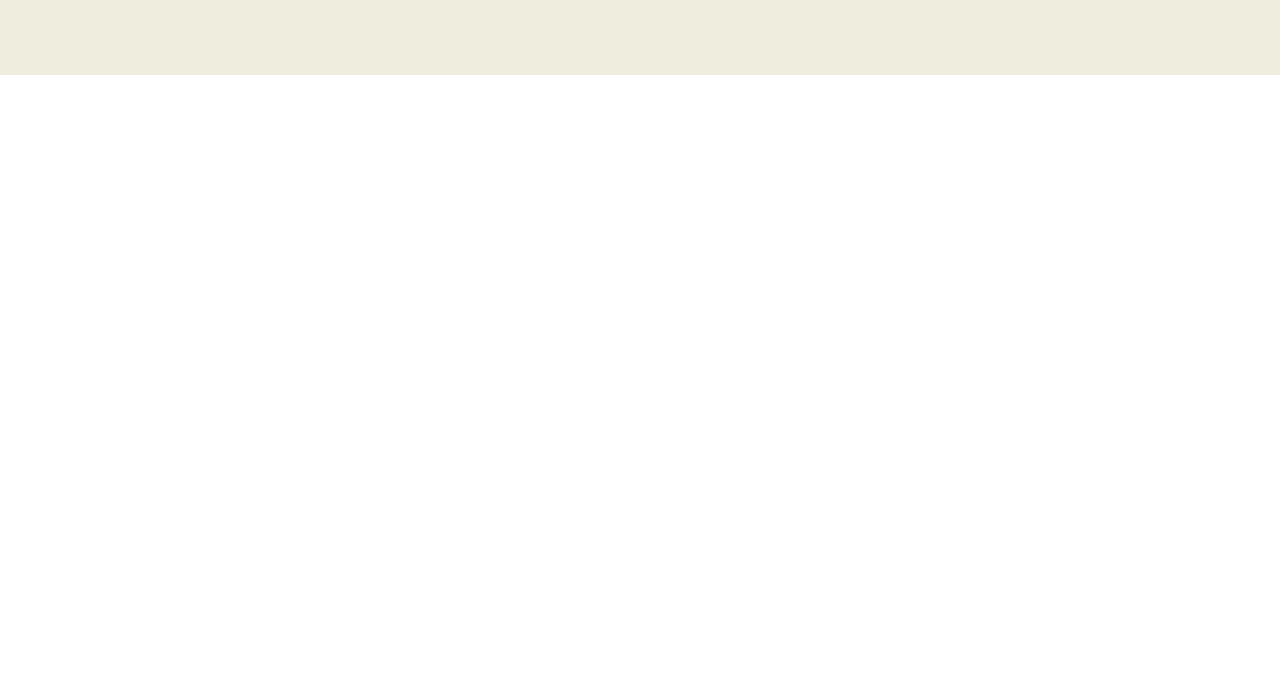
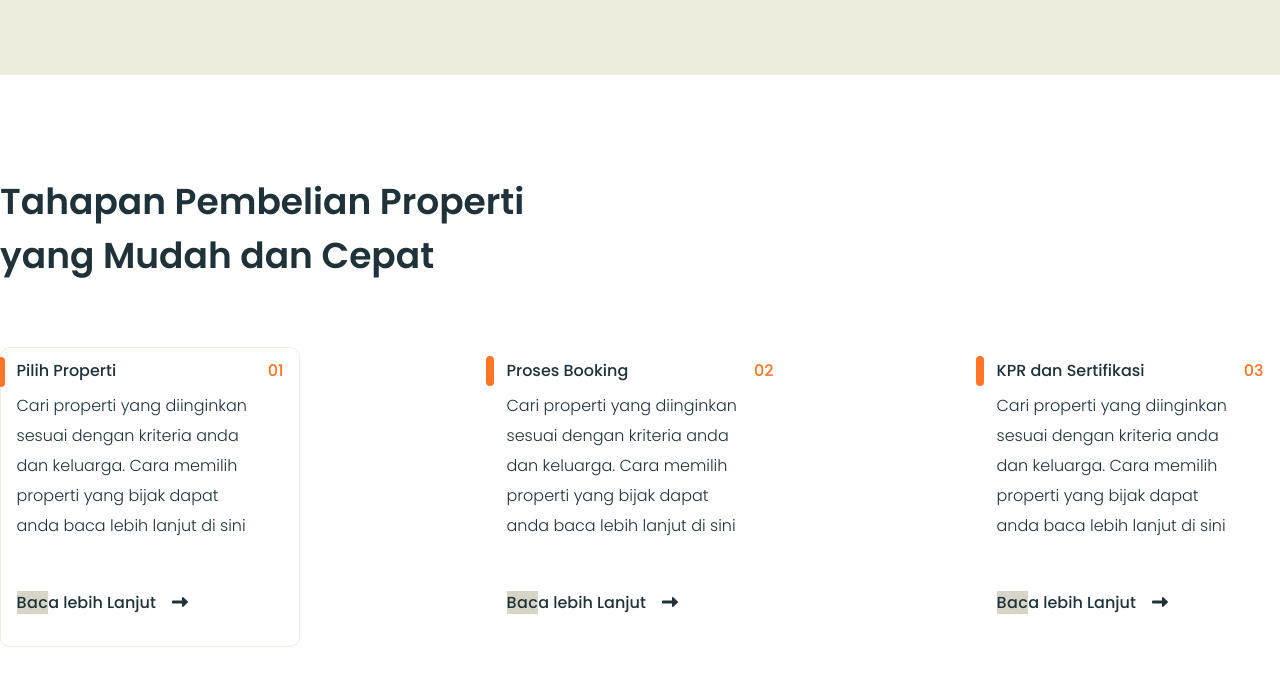
Before and after one commit to M45Hasan/RealState-tailwind-project, a plain HTML site: page index.html in a window 1280 px wide. Shown: the part 755-1440 px from the top of the page. Before the commit the page ends 830 px from the top, so only its background shows below. Drawn offline with nearby package versions, Linux system fonts and the light colour scheme.

Commit message:
2ndPart__done

```diff
--- a/index.html
+++ b/index.html
@@ -151,6 +151,126 @@
     </section>
     <!--first end-->
 
+    <!--2nd star-->
+    <section class="bg-bag1">
+      <div class="container mx-auto">
+        <div class="h-[672px]">
+          <h2
+            class="font-semibold font-pop text-tx1 text-[36px] leading-[54px] w-[533px] pt-[100px]"
+          >
+            Tahapan Pembelian Properti yang Mudah dan Cepat
+          </h2>
+          <div class="flex justify-between h-[300px] mt-[64px]">
+            <div
+              class="w-[300px] rounded-[10px] border-[1px] border-bo flex justify-center items-center relative"
+            >
+              <div
+                class="h-[30px] w-[8px] bg-pls rounded-[5px] absolute top-[9px] left-[-4.5px]"
+              ></div>
+              <div class="w-[267px] h-[276px] relative">
+                <h3
+                  class="font-medium font-pop text-tx1 text-[16px] leading-[24px]"
+                >
+                  Pilih Properti
+                </h3>
 
+                <h3
+                  class="absolute top-0 right-0 font-pop font-medium text-[16px] leading-[24px] text-pls"
+                >
+                  01
+                </h3>
+
+                <p
+                  class="font-light font-pop text-tx1 text-[16px] leading-[30px] w-[233px] pt-[8px]"
+                >
+                  Cari properti yang diinginkan sesuai dengan kriteria anda dan
+                  keluarga. Cara memilih properti yang bijak dapat anda baca
+                  lebih lanjut di sini
+                </p>
+
+                <h3
+                  class="font-medium font-pop text-tx1 text-[16px] leading-[24px] pt-[50px]"
+                >
+                  <span class="bg-sr w-[40px] h-[30px] tracking-wide">Bac</span
+                  >a lebih Lanjut <i class="fa-solid fa-right-long pl-3"></i>
+                </h3>
+              </div>
+            </div>
+
+            <div
+              class="w-[300px]  flex justify-center items-center relative"
+            >
+              <div
+                class="h-[30px] w-[8px] bg-pls rounded-[5px] absolute top-[9px] left-[-4.5px]"
+              ></div>
+              <div class="w-[267px] h-[276px] relative">
+                <h3
+                  class="font-medium font-pop text-tx1 text-[16px] leading-[24px]"
+                >
+                  Proses Booking
+                </h3>
+
+                <h3
+                  class="absolute top-0 right-0 font-pop font-medium text-[16px] leading-[24px] text-pls"
+                >
+                  02
+                </h3>
+
+                <p
+                  class="font-light font-pop text-tx1 text-[16px] leading-[30px] w-[233px] pt-[8px]"
+                >
+                  Cari properti yang diinginkan sesuai dengan kriteria anda dan
+                  keluarga. Cara memilih properti yang bijak dapat anda baca
+                  lebih lanjut di sini
+                </p>
+
+                <h3
+                  class="font-medium font-pop text-tx1 text-[16px] leading-[24px] pt-[50px]"
+                >
+                  <span class="bg-sr w-[40px] h-[30px] tracking-wide">Bac</span
+                  >a lebih Lanjut <i class="fa-solid fa-right-long pl-3"></i>
+                </h3>
+              </div>
+            </div>
+            <div
+              class="w-[300px] flex justify-center items-center relative"
+            >
+              <div
+                class="h-[30px] w-[8px] bg-pls rounded-[5px] absolute top-[9px] left-[-4.5px]"
+              ></div>
+              <div class="w-[267px] h-[276px] relative">
+                <h3
+                  class="font-medium font-pop text-tx1 text-[16px] leading-[24px]"
+                >
+                  KPR dan Sertifikasi
+                </h3>
+
+                <h3
+                  class="absolute top-0 right-0 font-pop font-medium text-[16px] leading-[24px] text-pls"
+                >
+                  03
+                </h3>
+
+                <p
+                  class="font-light font-pop text-tx1 text-[16px] leading-[30px] w-[233px] pt-[8px]"
+                >
+                  Cari properti yang diinginkan sesuai dengan kriteria anda dan
+                  keluarga. Cara memilih properti yang bijak dapat anda baca
+                  lebih lanjut di sini
+                </p>
+
+                <h3
+                  class="font-medium font-pop text-tx1 text-[16px] leading-[24px] pt-[50px]"
+                >
+                  <span class="bg-sr w-[40px] h-[30px] tracking-wide">Bac</span
+                  >a lebih Lanjut <i class="fa-solid fa-right-long pl-3"></i>
+                </h3>
+              </div>
+            </div>
+          </div>
+        </div>
+      </div>
+    </section>
+    <!--2nd Part end-->
   </body>
 </html>
```
Also changed, not shown: images/fv1.png (added), images/fv2.png (added).
